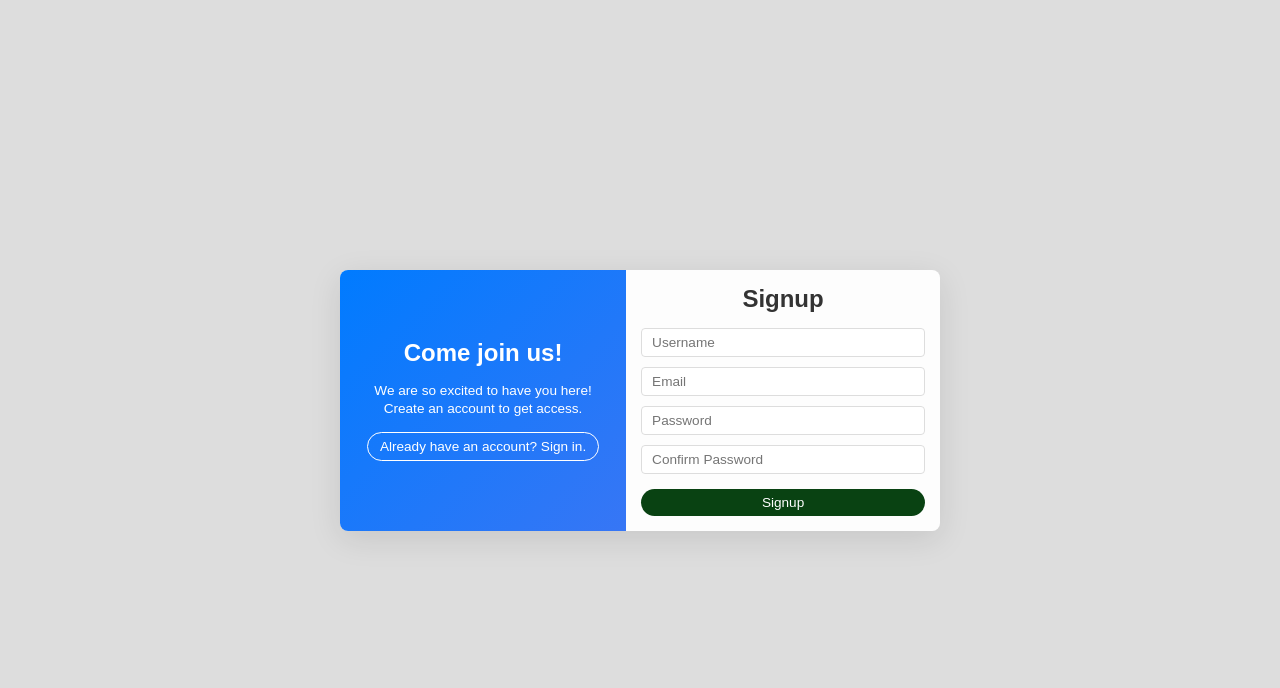
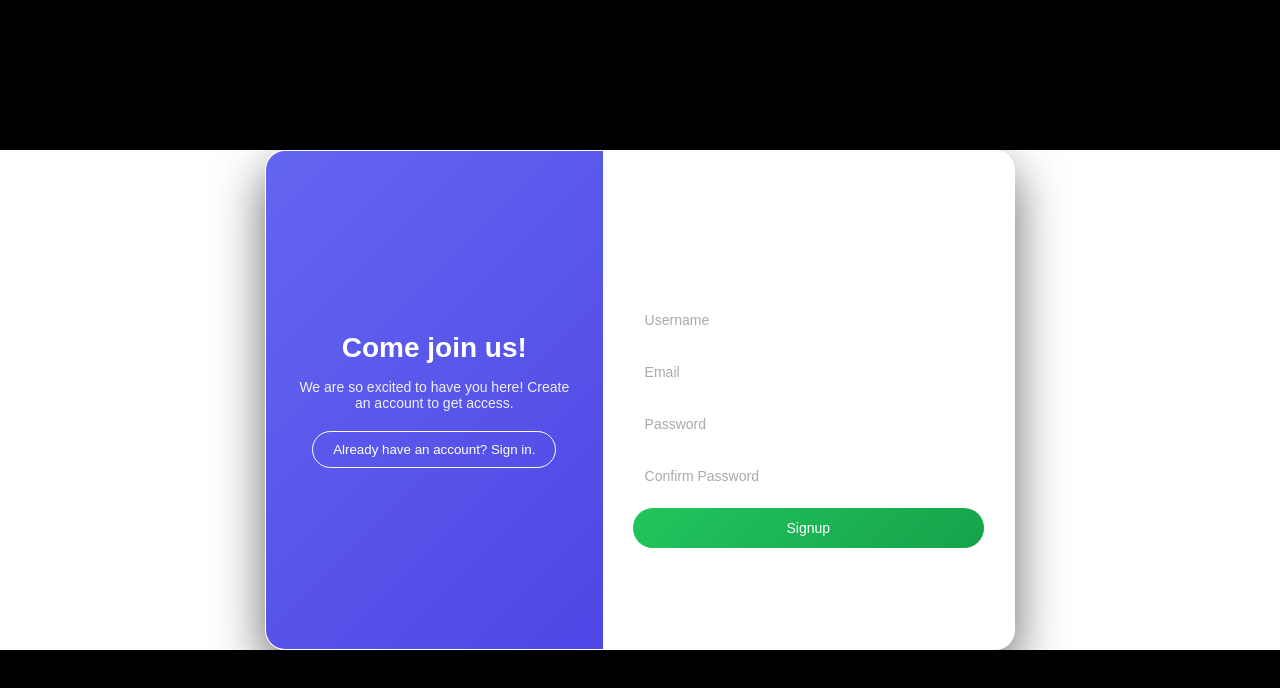
Before and after one commit to bhuvann12433/BOOKING-MM, a React (Vite) app in the folder frontend/: page /SignupPage in a window 1280 px wide. Shown: the top 688 px of the page. Built offline with nearby package versions, Linux system fonts and the light colour scheme; a web font is replaced by a local one.

Commit message:
added select location page flow

```diff
--- a/frontend/src/components/SelectLocationPage.jsx
+++ b/frontend/src/components/SelectLocationPage.jsx
@@ -2,26 +2,23 @@ import React, { useState } from "react";
 import { useLocation, useNavigate } from "react-router-dom";
 import "./SelectLocationPage.css";
 
-const data = {
-  Vijayawada: [
-    { name: "PVR Cinemas", shows: ["10:00 AM", "2:00 PM", "7:00 PM"] },
-    { name: "INOX", shows: ["11:00 AM", "3:00 PM", "9:00 PM"] },
-  ],
-  Narasaraopet: [
-    { name: "Eswar Mahal", shows: ["11:00 AM", "3:00 PM", "8:00 PM"] },
-  ],
-};
+import data from "../data/theatres.json"; // 🔥 USE JSON
 
 function SelectLocationPage() {
   const { state } = useLocation();
   const navigate = useNavigate();
 
-  const [selectedCity, setSelectedCity] = useState(null);
+  const [selectedCity, setSelectedCity] = useState("");
   const [selectedTheatre, setSelectedTheatre] = useState(null);
   const [selectedTime, setSelectedTime] = useState(null);
   const [selectedDate, setSelectedDate] = useState("Today");
+  const [search, setSearch] = useState("");
 
   const dates = ["Today", "Tomorrow", "18 Apr", "19 Apr"];
+
+  const filteredCities = Object.keys(data).filter((city) =>
+    city.toLowerCase().includes(search.toLowerCase())
+  );
 
   const handleNext = () => {
     if (!selectedCity || !selectedTheatre || !selectedTime) return;
@@ -42,14 +39,22 @@ function SelectLocationPage() {
 
       <h2 className="sl-title">🎬 {state.movieTitle}</h2>
 
-      {/* CITY */}
+      {/* 🔥 CITY SEARCH */}
       <div className="sl-section">
         <h3>Select City</h3>
-        <div className="sl-row">
-          {Object.keys(data).map((city) => (
-            <button
+
+        <input
+          className="sl-search"
+          placeholder="Search city..."
+          value={search}
+          onChange={(e) => setSearch(e.target.value)}
+        />
+
+        <div className="sl-grid">
+          {filteredCities.map((city) => (
+            <div
               key={city}
-              className={`sl-btn ${selectedCity === city ? "active" : ""}`}
+              className={`sl-card ${selectedCity === city ? "active" : ""}`}
               onClick={() => {
                 setSelectedCity(city);
                 setSelectedTheatre(null);
@@ -57,7 +62,7 @@ function SelectLocationPage() {
               }}
             >
               {city}
-            </button>
+            </div>
           ))}
         </div>
       </div>
@@ -127,13 +132,13 @@ function SelectLocationPage() {
         </div>
       )}
 
-      {/* NEXT BUTTON */}
+      {/* NEXT */}
       <button
         className="sl-next"
         disabled={!selectedTime}
         onClick={handleNext}
       >
-        Continue to Seat Booking →
+        Continue →
       </button>
     </div>
   );
--- a/frontend/src/components/SignupPage.css
+++ b/frontend/src/components/SignupPage.css
@@ -1,3 +1,4 @@
+/* RESET */
 * {
   margin: 0;
   padding: 0;
@@ -5,187 +6,158 @@
   font-family: "Poppins", sans-serif;
 }
 
-html, body {
-  height: 100%;
-  width: 100%;
-  margin: 0;
-  padding: 0;
-  overflow: hidden;
-}
-
-/* Page Container */
-.signuppage-container {
-  position: fixed;
-  top: 0;
-  left: 0;
-  right: 0;
-  bottom: 0;
+/* BACKGROUND */
+body {
+  height: 100vh;
+  background: linear-gradient(135deg, #0f172a, #1e293b, #020617);
   display: flex;
   justify-content: center;
   align-items: center;
-  background-color: #ddd;
-  overflow: hidden;
-  padding: 10px;
 }
 
-/* Signup Card */
+/* CONTAINER */
+.signuppage-container {
+  width: 100%;
+  height: 100%;
+  display: flex;
+  justify-content: center;
+  align-items: center;
+}
+
+/* CARD */
 .signuppage-card {
   display: flex;
-  width: 600px;
-  max-height: 90vh;
-  background: rgba(255, 255, 255, 0.95);
-  border-radius: 8px;
-  overflow: auto;
-  box-shadow: 0 8px 32px rgba(0, 0, 0, 0.1);
+  width: 750px;
+  height: 500px;
+  border-radius: 20px;
+  overflow: hidden;
+  backdrop-filter: blur(20px);
+  background: rgba(255, 255, 255, 0.05);
+  box-shadow: 0 20px 50px rgba(0,0,0,0.6);
+  border: 1px solid rgba(255,255,255,0.1);
 }
 
-/* Left Section */
+/* LEFT PANEL */
 .signuppage-left {
-  width: 50%;
-  background: linear-gradient(135deg, #007bff, #3776f5);
-  color: white;
+  width: 45%;
+  background: linear-gradient(135deg, #6366f1, #4f46e5);
   display: flex;
   flex-direction: column;
   justify-content: center;
   align-items: center;
-  padding: 20px;
+  color: white;
+  padding: 30px;
   text-align: center;
 }
 
 .signuppage-welcome {
-  font-size: 1.5em;
+  font-size: 28px;
+  font-weight: bold;
   margin-bottom: 15px;
-  width: 100%;
 }
 
 .signuppage-message {
-  margin-bottom: 15px;
-  line-height: 1.3;
-  font-size: 0.85em;
+  font-size: 14px;
+  opacity: 0.9;
+  margin-bottom: 20px;
 }
 
 .signuppage-signin-btn {
+  padding: 10px 20px;
+  border-radius: 30px;
+  border: 1px solid white;
   background: transparent;
   color: white;
-  border: 1px solid white;
-  padding: 6px 12px;
-  border-radius: 15px;
   cursor: pointer;
-  transition: all 0.3s ease;
-  font-size: 0.85em;
+  transition: 0.3s;
 }
 
 .signuppage-signin-btn:hover {
   background: white;
-  color: #007bff;
+  color: #4f46e5;
 }
 
-/* Right Section */
+/* RIGHT PANEL */
 .signuppage-right {
   width: 55%;
-  padding: 15px;
+  padding: 30px;
   display: flex;
   flex-direction: column;
-  align-items: center;
+  justify-content: center;
 }
 
+/* TITLE */
 .signuppage-title {
-  font-size: 1.5em;
-  margin-bottom: 15px;
-  color: #333;
+  font-size: 24px;
+  color: white;
+  margin-bottom: 20px;
+  text-align: center;
 }
 
-/* Form Styling */
+/* FORM */
 .signuppage-form {
-  width: 100%;
   display: flex;
   flex-direction: column;
-  gap: 10px;
+  gap: 12px;
 }
 
+/* INPUT */
 .signuppage-input {
-  width: 100%;
-  padding: 6px 10px;
-  border: 1px solid #ddd;
-  border-radius: 4px;
-  font-size: 0.85em;
-  transition: border-color 0.3s ease;
+  padding: 12px;
+  border-radius: 10px;
+  border: none;
+  background: rgba(255,255,255,0.08);
+  color: white;
+  font-size: 14px;
+  outline: none;
+  transition: 0.3s;
+}
+
+.signuppage-input::placeholder {
+  color: #aaa;
 }
 
 .signuppage-input:focus {
-  border-color: #007bff;
-  outline: none;
+  background: rgba(255,255,255,0.15);
+  border: 1px solid #6366f1;
 }
 
-/* Password Requirements Styling */
+/* PASSWORD RULES */
 .signuppage-password-requirements {
-  font-size: 0.75em;
-  color: #666;
-  margin: 3px 0 8px 0;
-  text-align: left;
-  padding: 6px;
-  background-color: #f8f9fa;
-  border-radius: 4px;
-}
-
-.signuppage-password-requirements ul {
-  margin: 2px 0 0 12px;
-  padding: 0;
-  list-style-type: none;
+  font-size: 12px;
+  color: #aaa;
+  background: rgba(255,255,255,0.05);
+  padding: 8px;
+  border-radius: 8px;
 }
 
 .signuppage-password-requirements li {
-  margin-bottom: 2px;
-  position: relative;
-  padding-left: 12px;
+  margin-left: 15px;
 }
 
-.signuppage-password-requirements li:before {
-  content: "✕";
-  position: absolute;
-  left: 0;
-  color: #dc3545;
-}
-
-.requirement-met {
-  color: #198754;
-}
-
-.requirement-not-met {
-  color: #dc3545;
-}
-
-.requirement-met:before {
-  content: "✓" !important;
-  color: #198754 !important;
-}
-
-/* Submit Button */
+/* BUTTON */
 .signuppage-submit-btn {
-  padding: 6px;
-  background-color: rgb(9, 66, 18);
+  padding: 12px;
+  border-radius: 30px;
+  border: none;
+  background: linear-gradient(135deg, #22c55e, #16a34a);
   color: white;
-  border: none;
-  border-radius: 15px;
+  font-size: 14px;
   cursor: pointer;
-  font-size: 0.85em;
-  transition: background-color 0.3s ease;
-  width: 100%;
-  margin-top: 5px;
+  transition: 0.3s;
 }
 
 .signuppage-submit-btn:hover {
-  background-color: rgb(15, 88, 27);
+  transform: scale(1.03);
+  box-shadow: 0 5px 20px rgba(34,197,94,0.4);
 }
 
-/* Divider */
+/* DIVIDER */
 .signuppage-divider {
-  width: 100%;
   text-align: center;
-  margin: 12px 0;
+  margin: 15px 0;
+  color: #aaa;
   position: relative;
-  color: #666;
-  font-size: 0.85em;
 }
 
 .signuppage-divider::before,
@@ -193,68 +165,47 @@ html, body {
   content: "";
   position: absolute;
   top: 50%;
-  width: 45%;
+  width: 40%;
   height: 1px;
-  background-color: #ddd;
+  background: rgba(255,255,255,0.1);
 }
 
-.signuppage-divider::before {
-  left: 0;
-}
+.signuppage-divider::before { left: 0; }
+.signuppage-divider::after { right: 0; }
 
-.signuppage-divider::after {
-  right: 0;
-}
-
-/* Social Buttons */
+/* SOCIAL */
 .signuppage-social {
-  width: 100%;
   display: flex;
-  flex-direction: column;
-  gap: 6px;
+  gap: 10px;
 }
 
 .signuppage-google-btn,
 .signuppage-facebook-btn {
-  width: 100%;
-  padding: 6px;
+  flex: 1;
+  padding: 10px;
+  border-radius: 30px;
   border: none;
-  border-radius: 15px;
   cursor: pointer;
-  font-size: 0.85em;
-  display: flex;
-  align-items: center;
-  justify-content: center;
-  gap: 6px;
+  font-size: 13px;
   color: white;
-  transition: all 0.3s ease;
+  transition: 0.3s;
 }
 
 .signuppage-google-btn {
-  background-color: #DB4437;
+  background: #DB4437;
 }
 
 .signuppage-facebook-btn {
-  background-color: #4267B2;
+  background: #4267B2;
 }
 
 .signuppage-google-btn:hover,
 .signuppage-facebook-btn:hover {
-  transform: translateY(-1px);
-  box-shadow: 0 2px 4px rgba(0, 0, 0, 0.1);
+  transform: scale(1.05);
 }
 
-.signuppage-google-btn:active,
-.signuppage-facebook-btn:active {
-  transform: translateY(0);
-  box-shadow: none;
+/* ERROR */
+.signuppage-error {
+  color: #f87171;
+  font-size: 12px;
 }
-
-/* Error Messages */
-.signuppage-error {
-  color: #dc3545;
-  font-size: 0.8em;
-  margin: 2px 0;
-  text-align: left;
-  padding-left: 6px;
-}
--- /dev/null
+++ b/frontend/src/data/theatres.json
@@ -0,0 +1,70 @@
+{
+  "Vijayawada": [
+    { "name": "PVR Cinemas (Ripples Mall)", "shows": ["10:00 AM", "1:30 PM", "6:30 PM", "9:45 PM"] },
+    { "name": "INOX (LEPL Centro)", "shows": ["11:00 AM", "3:00 PM", "7:00 PM"] },
+    { "name": "Trendset Mall Multiplex", "shows": ["10:30 AM", "2:15 PM", "6:45 PM"] },
+    { "name": "Raj & Yuvaraj Theatres", "shows": ["11:30 AM", "3:30 PM", "8:30 PM"] }
+  ],
+  "Guntur": [
+    { "name": "PVR (Forum Mall)", "shows": ["10:00 AM", "2:00 PM", "7:00 PM"] },
+    { "name": "Swamy Theatre", "shows": ["11:00 AM", "3:30 PM", "8:30 PM"] },
+    { "name": "Hollywood Theatre", "shows": ["10:30 AM", "2:30 PM", "6:30 PM"] }
+  ],
+  "Narasaraopet": [
+    { "name": "Eswar Mahal", "shows": ["11:00 AM", "3:00 PM", "8:00 PM"] },
+    { "name": "Sri Srinivasa Theatre", "shows": ["10:30 AM", "2:30 PM", "7:30 PM"] }
+  ],
+  "Visakhapatnam": [
+    { "name": "INOX (CMBT)", "shows": ["10:00 AM", "1:30 PM", "6:00 PM", "9:30 PM"] },
+    { "name": "PVR (Cinepolis Vizag)", "shows": ["11:00 AM", "3:00 PM", "7:30 PM"] },
+    { "name": "Jagadamba Theatre", "shows": ["10:30 AM", "2:30 PM", "8:30 PM"] }
+  ],
+  "Tirupati": [
+    { "name": "PVR Cinemas", "shows": ["10:00 AM", "2:00 PM", "6:30 PM"] },
+    { "name": "Pratap Theatre", "shows": ["11:30 AM", "3:30 PM", "8:30 PM"] }
+  ],
+  "Nellore": [
+    { "name": "S2 Cinemas", "shows": ["10:00 AM", "2:00 PM", "7:00 PM"] },
+    { "name": "Archana Theatre", "shows": ["11:00 AM", "3:00 PM", "8:00 PM"] }
+  ],
+  "Kurnool": [
+    { "name": "PVR Cinemas", "shows": ["10:00 AM", "2:00 PM", "7:00 PM"] },
+    { "name": "Anand Theatre", "shows": ["11:00 AM", "3:30 PM", "8:30 PM"] }
+  ],
+  "Rajahmundry": [
+    { "name": "INOX Cinemas", "shows": ["10:00 AM", "1:30 PM", "6:30 PM"] },
+    { "name": "Geetha Apsara Theatre", "shows": ["11:30 AM", "3:30 PM", "8:30 PM"] }
+  ],
+  "Kakinada": [
+    { "name": "INOX SRMT Mall", "shows": ["10:00 AM", "2:00 PM", "7:00 PM"] },
+    { "name": "Devi Theatre", "shows": ["11:00 AM", "3:00 PM", "8:00 PM"] }
+  ],
+  "Eluru": [
+    { "name": "Ambica Theatre", "shows": ["11:00 AM", "3:00 PM", "8:00 PM"] },
+    { "name": "Satyanarayana Theatre", "shows": ["10:30 AM", "2:30 PM", "7:30 PM"] }
+  ],
+
+  "Hyderabad": [
+    { "name": "AMB Cinemas", "shows": ["10:00 AM", "1:30 PM", "6:30 PM", "10:00 PM"] },
+    { "name": "Prasads IMAX", "shows": ["9:00 AM", "2:00 PM", "8:00 PM"] },
+    { "name": "PVR Nexus Mall", "shows": ["10:30 AM", "2:30 PM", "7:30 PM"] },
+    { "name": "INOX GVK One", "shows": ["11:00 AM", "3:30 PM", "9:30 PM"] },
+    { "name": "Asian Cinemas (Ameerpet)", "shows": ["10:00 AM", "2:00 PM", "7:00 PM"] }
+  ],
+  "Warangal": [
+    { "name": "Asian Sridevi Mall", "shows": ["10:00 AM", "2:00 PM", "7:00 PM"] },
+    { "name": "Kakatiya Theatre", "shows": ["11:00 AM", "3:30 PM", "8:30 PM"] }
+  ],
+  "Khammam": [
+    { "name": "SVC Cinemas", "shows": ["10:00 AM", "2:00 PM", "7:00 PM"] },
+    { "name": "Nartaki Theatre", "shows": ["11:30 AM", "3:30 PM", "8:30 PM"] }
+  ],
+  "Karimnagar": [
+    { "name": "Asian Sridevi Multiplex", "shows": ["10:00 AM", "2:00 PM", "7:00 PM"] },
+    { "name": "Venkateshwara Theatre", "shows": ["11:00 AM", "3:00 PM", "8:00 PM"] }
+  ],
+  "Nizamabad": [
+    { "name": "Asian Mukunda Cinemas", "shows": ["10:30 AM", "2:30 PM", "7:30 PM"] },
+    { "name": "Rama Theatre", "shows": ["11:30 AM", "3:30 PM", "8:30 PM"] }
+  ]
+}
```
